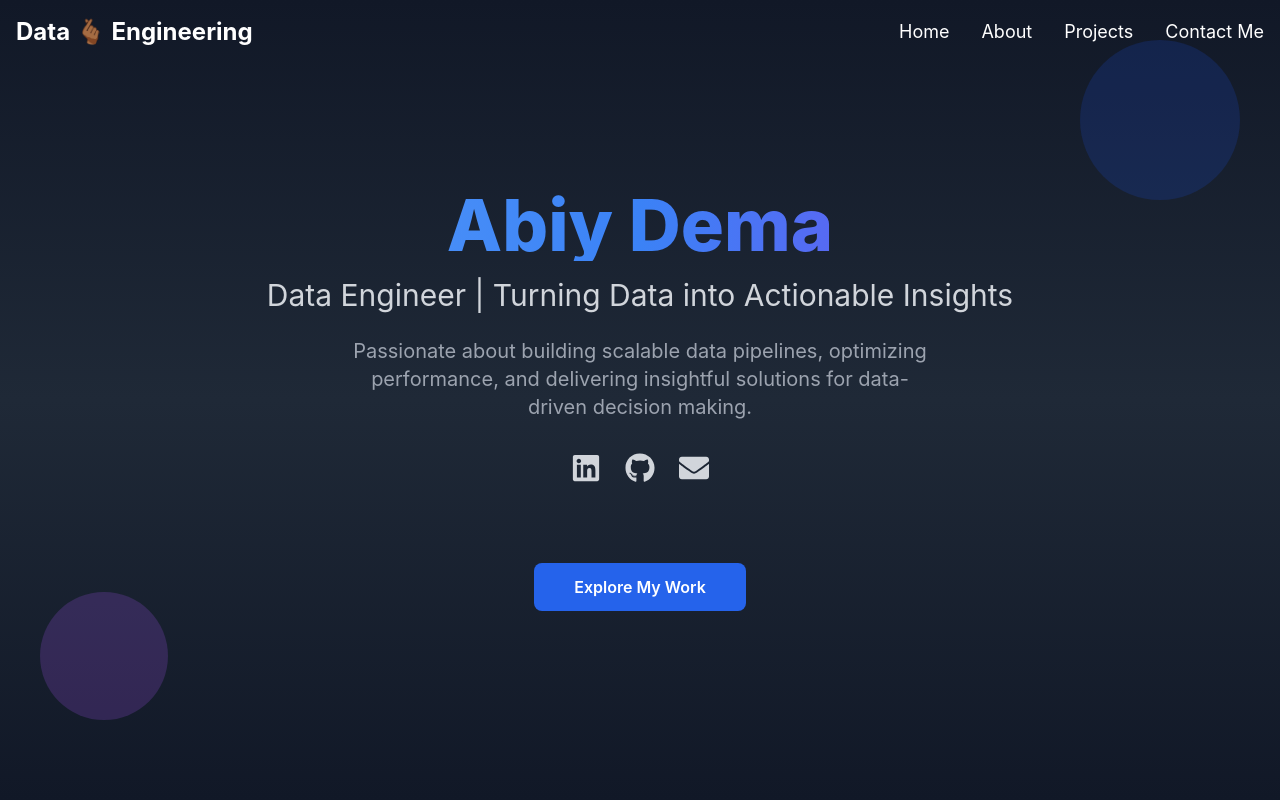
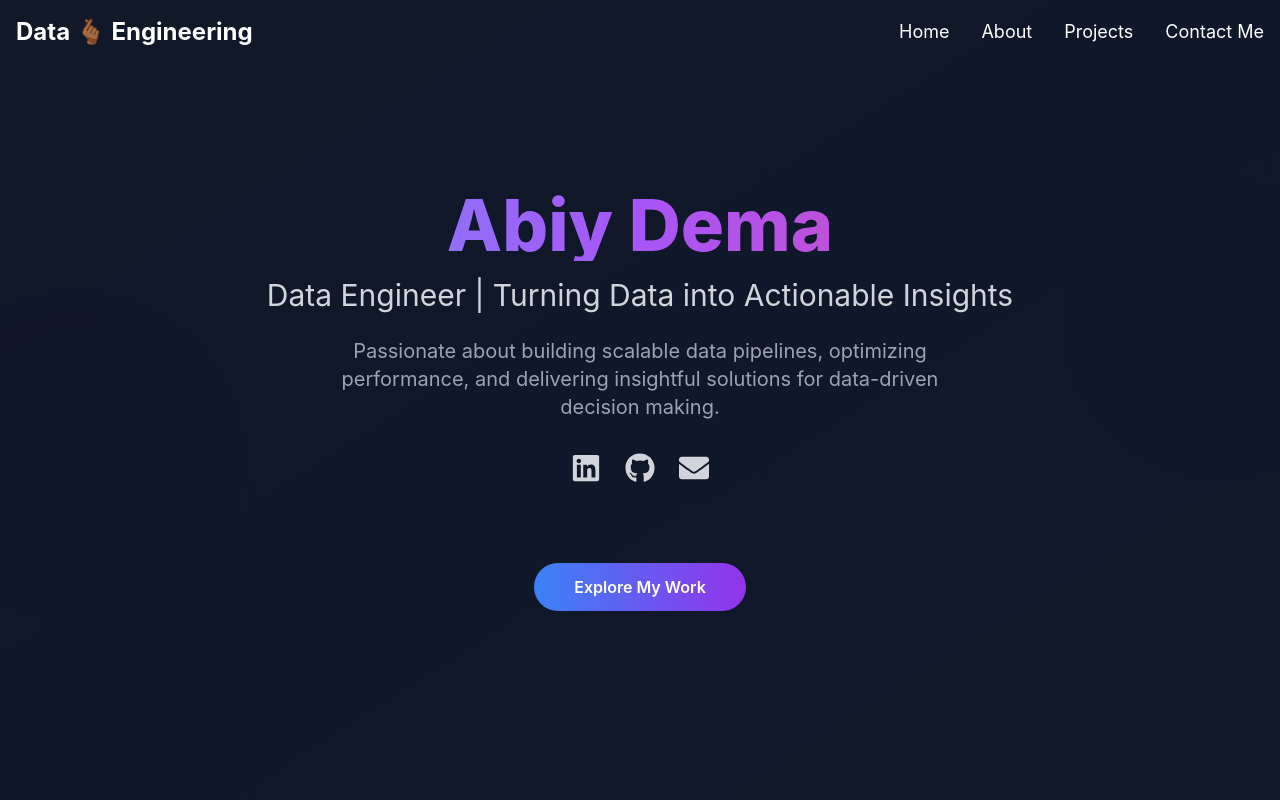
Before and after one commit to Haabiy/DEng-Portfolio, a React (Create React App) app: page / in a window 1280 px wide. Shown: the top 800 px of the page. Built offline with nearby package versions, Linux system fonts and the light colour scheme.

Commit message:
improved UI for the Hero page

```diff
--- a/package.json
+++ b/package.json
@@ -7,6 +7,7 @@
     "@testing-library/react": "^13.4.0",
     "@testing-library/user-event": "^13.5.0",
     "autoprefixer": "^10.4.19",
+    "framer-motion": "^11.11.7",
     "postcss": "^8.4.38",
     "react": "^18.3.1",
     "react-dom": "^18.3.1",
--- a/src/components/Hero.jsx
+++ b/src/components/Hero.jsx
@@ -1,52 +1,116 @@
 import React from 'react';
+import { motion } from 'framer-motion';
 import { FaLinkedin, FaGithub, FaEnvelope } from 'react-icons/fa';
 import { Link } from 'react-scroll';
 
 const Hero = () => {
   return (
-    <section id="hero" className="h-screen flex flex-col justify-center items-center bg-gradient-to-b from-gray-900 via-gray-800 to-gray-900 relative">
-      <div className="container mx-auto px-6 text-center">
-        {/* Title */}
-        <h1 className="text-7xl font-extrabold mb-4 text-transparent bg-clip-text bg-gradient-to-r from-blue-400 via-blue-500 to-purple-600 animate-fade-in-up">
-          Abiy Dema
-        </h1>
-
-        {/* Subtitle */}
-        <p className="text-2xl md:text-3xl text-gray-300 mb-6 animate-fade-in-up delay-200">
-          Data Engineer | Turning Data into Actionable Insights
-        </p>
-
-        {/* Intro Text */}
-        <p className="text-lg md:text-xl text-gray-400 mb-8 max-w-xl mx-auto animate-fade-in-up delay-400">
-          Passionate about building scalable data pipelines, optimizing performance, and delivering insightful solutions for data-driven decision making.
-        </p>
-
-        {/* Social Links */}
-        <div className="flex justify-center space-x-6 mb-10 animate-fade-in-up delay-600">
-          <a href="https://www.linkedin.com/in/abiy-dema/" target="_blank" rel="noopener noreferrer" className="text-gray-300 hover:text-blue-500 transition duration-300 text-3xl">
-            <FaLinkedin />
-          </a>
-          <a href="https://github.com/Haabiy" target="_blank" rel="noopener noreferrer" className="text-gray-300 hover:text-blue-500 transition duration-300 text-3xl">
-            <FaGithub />
-          </a>
-          <a href="mailto:abiy.dema@gmail.com" className="text-gray-300 hover:text-blue-500 transition duration-300 text-3xl">
-            <FaEnvelope />
-          </a>
+    <section id="hero" className="min-h-screen flex flex-col justify-center items-center bg-gradient-to-br from-gray-900 via-slate-900 to-gray-900 relative overflow-hidden">
+      <div className="absolute inset-0 opacity-50">
+        <div className="firefly"></div>
+        <div className="firefly"></div>
+        <div className="firefly"></div>
+        <div className="firefly"></div>
+        <div className="firefly"></div>
+        <div className="firefly"></div>
+        <div className="firefly"></div>
+        <div className="firefly"></div>
       </div>
 
+      <div className="container mx-auto px-6 text-center relative z-10">
+        <motion.h1
+          initial={{ opacity: 0, y: -50 }}
+          animate={{ opacity: 1, y: 0 }}
+          transition={{ duration: 0.8, ease: "easeOut" }}
+          className="text-6xl md:text-7xl font-extrabold mb-4 text-transparent bg-clip-text bg-gradient-to-r from-blue-400 via-purple-500 to-pink-500"
+        >
+          Abiy Dema
+        </motion.h1>
+
+        <motion.p
+          initial={{ opacity: 0, y: -30 }}
+          animate={{ opacity: 1, y: 0 }}
+          transition={{ duration: 0.8, delay: 0.2, ease: "easeOut" }}
+          className="text-2xl md:text-3xl text-gray-300 mb-6"
+        >
+          Data Engineer | Turning Data into Actionable Insights
+        </motion.p>
+
+        <motion.p
+          initial={{ opacity: 0, y: -20 }}
+          animate={{ opacity: 1, y: 0 }}
+          transition={{ duration: 0.8, delay: 0.4, ease: "easeOut" }}
+          className="text-lg md:text-xl text-gray-400 mb-8 max-w-2xl mx-auto"
+        >
+          Passionate about building scalable data pipelines, optimizing performance, and delivering insightful solutions for data-driven decision making.
+        </motion.p>
+
+        <motion.div
+          initial={{ opacity: 0, scale: 0.8 }}
+          animate={{ opacity: 1, scale: 1 }}
+          transition={{ duration: 0.5, delay: 0.6 }}
+          className="flex justify-center space-x-6 mb-10"
+        >
+          {[
+            { href: "https://www.linkedin.com/in/abiy-dema/", icon: FaLinkedin },
+            { href: "https://github.com/Haabiy", icon: FaGithub },
+            { href: "mailto:abiy.dema@gmail.com", icon: FaEnvelope }
+          ].map((social, index) => (
+            <motion.a
+              key={index}
+              href={social.href}
+              target="_blank"
+              rel="noopener noreferrer"
+              className="text-gray-300 hover:text-blue-400 transition duration-300 text-3xl"
+              whileHover={{ scale: 1.2, rotate: 5 }}
+              whileTap={{ scale: 0.9 }}
+            >
+              <social.icon />
+            </motion.a>
+          ))}
+        </motion.div>
+
+        <motion.div
+          initial={{ opacity: 0, y: 20 }}
+          animate={{ opacity: 1, y: 0 }}
+          transition={{ duration: 0.5, delay: 0.8 }}
+        >
           <Link
             to="projects"
             smooth={true}
             duration={500}
-          className="mt-10 inline-block bg-blue-600 hover:bg-blue-700 text-white font-semibold py-3 px-10 rounded-lg transition-all duration-300 transform hover:scale-105 cursor-pointer"
+            className="mt-10 inline-block bg-gradient-to-r from-blue-500 to-purple-600 text-white font-semibold py-3 px-10 rounded-full transition-all duration-300 transform hover:scale-105 hover:shadow-lg cursor-pointer"
           >
             Explore My Work
           </Link>
+        </motion.div>
       </div>
 
-      {/* Decorative Circles */}
-      <div className="absolute top-10 right-10 w-40 h-40 rounded-full bg-blue-700 opacity-20 animate-bounce-slow"></div>
-      <div className="absolute bottom-20 left-10 w-32 h-32 rounded-full bg-purple-500 opacity-20 animate-bounce-slow"></div>
+      <motion.div
+        animate={{
+          scale: [1, 1.2, 1],
+          rotate: [0, 180, 360],
+        }}
+        transition={{
+          duration: 20,
+          ease: "linear",
+          repeat: Infinity,
+        }}
+        className="absolute top-1/4 -right-16 w-64 h-64 bg-blue-500 rounded-full mix-blend-multiply filter blur-xl opacity-20"
+      ></motion.div>
+
+      <motion.div
+        animate={{
+          scale: [1, 1.1, 1],
+          rotate: [0, -180, -360],
+        }}
+        transition={{
+          duration: 25,
+          ease: "linear",
+          repeat: Infinity,
+        }}
+        className="absolute bottom-1/4 -left-16 w-72 h-72 bg-purple-500 rounded-full mix-blend-multiply filter blur-xl opacity-20"
+      ></motion.div>
     </section>
   );
 };
```
Also changed, not shown: src/components/About.jsx (line endings or trailing spaces), 1 other file (tests, documents, lock files or other folders). Lines whose indentation alone changed are shown as unchanged.
